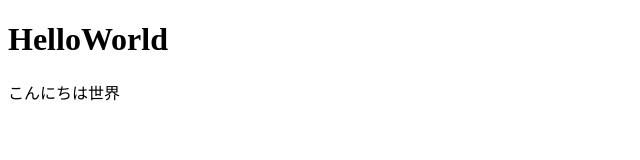
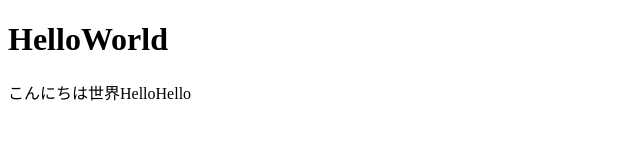
Before and after one commit to shigeyama/WebSite20170517, a plain HTML site: page index.html in a window 1280 px wide. Shown: the full height of the page, 0-640 px from the left. Drawn offline with Linux system fonts and the light colour scheme.

Commit message:
Update index.html

```diff
--- a/index.html
+++ b/index.html
@@ -6,6 +6,6 @@
 </head>
 <body>
   <h1>HelloWorld</h1>
-  <p>こんにちは世界</p>
+  <p>こんにちは世界HelloHello</p>
 </body>
 </html>
```
